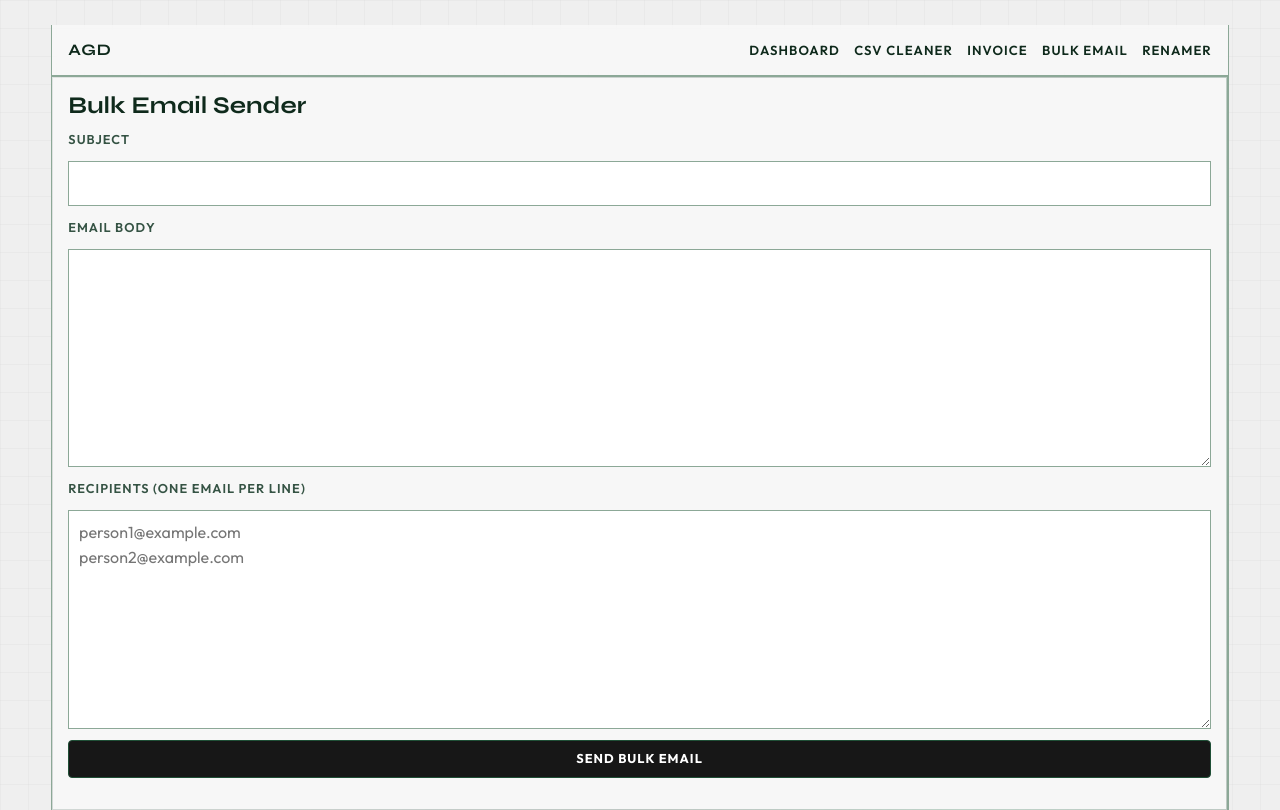
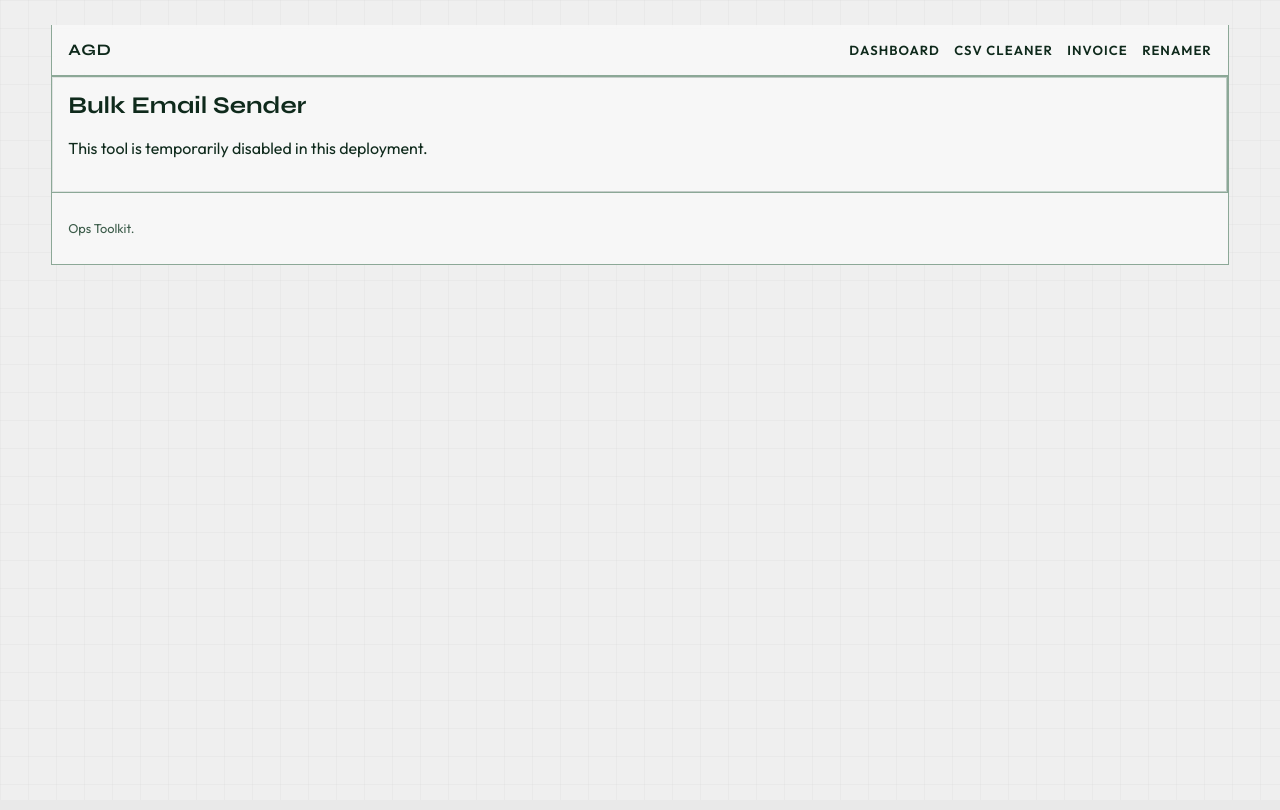
Before and after one commit to ostenmatrixx/ops-tools, a Flask app: page /bulk-email/ in a window 1280 px wide. Shown: the top 810 px of the page. After the commit the page ends 265 px from the top, so only its background shows below. Run offline with Flask 3, Linux system fonts and the light colour scheme.

Commit message:
Disable bulk email by default with feature flag

```diff
--- a/app.py
+++ b/app.py
@@ -1,6 +1,6 @@
 from flask import Flask, render_template
 
-from config import SECRET_KEY, MAX_CONTENT_LENGTH
+from config import SECRET_KEY, MAX_CONTENT_LENGTH, BULK_EMAIL_ENABLED
 from routes.csv_cleaner import csv_bp
 from routes.invoice import invoice_bp
 from routes.bulk_email import email_bp
@@ -11,6 +11,7 @@ def create_app() -> Flask:
     app = Flask(__name__)
     app.config["SECRET_KEY"] = SECRET_KEY
     app.config["MAX_CONTENT_LENGTH"] = MAX_CONTENT_LENGTH
+    app.config["BULK_EMAIL_ENABLED"] = BULK_EMAIL_ENABLED
 
     app.register_blueprint(csv_bp)
     app.register_blueprint(invoice_bp)
--- a/config.py
+++ b/config.py
@@ -12,3 +12,4 @@ for _dir in [UPLOAD_DIR, GENERATED_DIR, INVOICE_OUTPUT_DIR, EMAIL_LOG_DIR]:
 
 SECRET_KEY = os.getenv("SECRET_KEY", "dev-secret-change-me")
 MAX_CONTENT_LENGTH = 25 * 1024 * 1024
+BULK_EMAIL_ENABLED = os.getenv("BULK_EMAIL_ENABLED", "false").lower() == "true"
--- a/render.yaml
+++ b/render.yaml
@@ -11,3 +11,5 @@ services:
         value: 3.12.3
       - key: SECRET_KEY
         generateValue: true
+      - key: BULK_EMAIL_ENABLED
+        value: false
--- a/routes/bulk_email.py
+++ b/routes/bulk_email.py
@@ -1,7 +1,7 @@
 from datetime import datetime
 from pathlib import Path
 
-from flask import Blueprint, flash, redirect, render_template, request, url_for
+from flask import Blueprint, current_app, flash, redirect, render_template, request, url_for
 
 from config import EMAIL_LOG_DIR
 from services.email_service import EmailConfigError, send_bulk_email
@@ -11,11 +11,17 @@ email_bp = Blueprint("email", __name__, url_prefix="/bulk-email")
 
 @email_bp.get("/")
 def form():
+    if not current_app.config.get("BULK_EMAIL_ENABLED", False):
+        return render_template("bulk_email.html", disabled=True)
     return render_template("bulk_email.html")
 
 
 @email_bp.post("/send")
 def send():
+    if not current_app.config.get("BULK_EMAIL_ENABLED", False):
+        flash("Bulk Email Sender is currently disabled.", "error")
+        return redirect(url_for("index"))
+
     subject = request.form.get("subject", "").strip()
     body = request.form.get("body", "").strip()
     recipients_raw = request.form.get("recipients", "")
--- a/templates/base.html
+++ b/templates/base.html
@@ -19,7 +19,9 @@
         <a href="{{ url_for('index') }}">Dashboard</a>
         <a href="{{ url_for('csv.form') }}">CSV Cleaner</a>
         <a href="{{ url_for('invoice.form') }}">Invoice</a>
+        {% if config.get("BULK_EMAIL_ENABLED") %}
         <a href="{{ url_for('email.form') }}">Bulk Email</a>
+        {% endif %}
         <a href="{{ url_for('renamer.form') }}">Renamer</a>
       </nav>
     </header>
--- a/templates/bulk_email.html
+++ b/templates/bulk_email.html
@@ -3,6 +3,9 @@
 {% block content %}
 <section class="panel reveal tool-panel">
   <h2>Bulk Email Sender</h2>
+  {% if disabled %}
+  <p>This tool is temporarily disabled in this deployment.</p>
+  {% else %}
   <form method="post" action="{{ url_for('email.send') }}" class="tool-form">
     <label>Subject</label>
     <input type="text" name="subject" required />
@@ -15,5 +18,6 @@
 
     <button type="submit" class="btn btn-primary">Send Bulk Email</button>
   </form>
+  {% endif %}
 </section>
 {% endblock %}
--- a/templates/index.html
+++ b/templates/index.html
@@ -39,11 +39,13 @@
       <p>Generate downloadable invoice PDFs from client details and dynamic line items.</p>
       <div class="project-links"><a href="{{ url_for('invoice.form') }}">Open Tool</a></div>
     </article>
+    {% if config.get("BULK_EMAIL_ENABLED") %}
     <article class="project-card">
       <h3>Bulk Email Sender</h3>
       <p>Send a single campaign message to many recipients through SMTP credentials.</p>
       <div class="project-links"><a href="{{ url_for('email.form') }}">Open Tool</a></div>
     </article>
+    {% endif %}
     <article class="project-card">
       <h3>File Renamer Automation</h3>
       <p>Preview and apply rename rules to all matching files in a chosen directory.</p>
```
